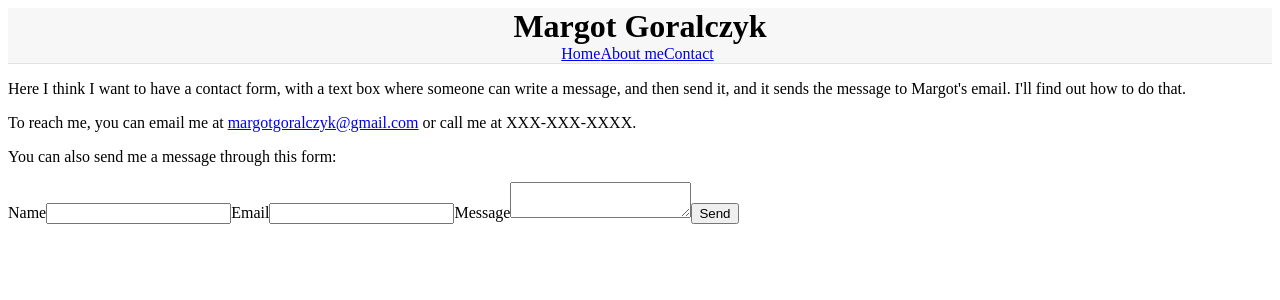
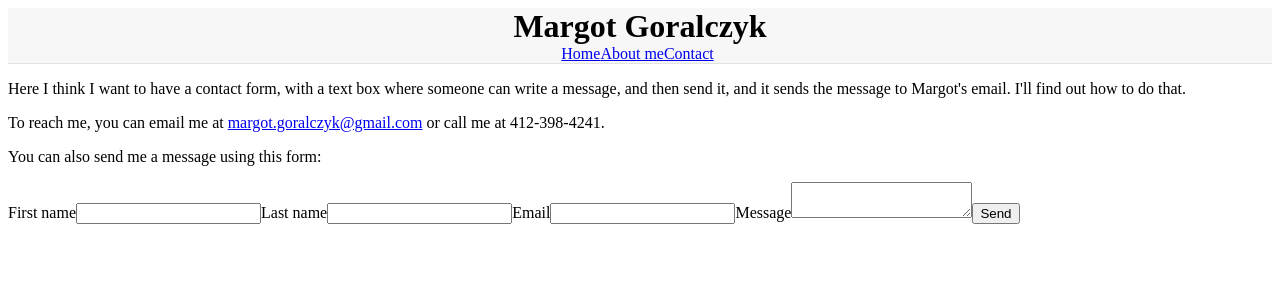
Before and after one commit to pamunev/margot-therapist-website, a React (Create React App) app: page /contact in a window 1280 px wide. Shown: the top 300 px of the page. Built offline with nearby package versions, Linux system fonts and the light colour scheme.

Commit message:
Added some submit functionality to the contact form. Now input text disappears after submitting. Also changed the cursor to hover on links and buttons. Also changed some setting on Email.js.

```diff
--- a/src/App.css
+++ b/src/App.css
@@ -1,5 +1,6 @@
+/*
 /* Global Styles */
-
+/*
 a {
   text-decoration: none;
 }
@@ -9,7 +10,7 @@ a {
   font-size: 52px;
   /*border-right: 4px;
   border-right-style: groove;*/
-
+/*
 }
 
 .header-link-furthest-right {
--- a/src/index.css
+++ b/src/index.css
@@ -1,3 +1,7 @@
+.button {
+  cursor: pointer;
+}
+
 #header {
   display: flex;
   justify-content: space-between;
@@ -20,6 +24,10 @@
   padding-right: 5px;
 }
 
+.link {
+  cursor: pointer;
+}
+
 
 
 /*
--- a/src/routes/contact.jsx
+++ b/src/routes/contact.jsx
@@ -1,9 +1,10 @@
-import { useRef } from "react"
+import { useRef, useState } from "react"
 import emailjs from "@emailjs/browser"
 import { Form } from "react-router-dom"
 
 function Contact() {
     const form = useRef()
+    const [isSubmitted, setIsSubmitted] = useState(false)
 
     const sendEmail = (e) => {
         e.preventDefault()
@@ -15,6 +16,11 @@ function Contact() {
             .then(
                 () => {
                     console.log("SUCCESS!")
+                    setIsSubmitted(true)
+                    window.alert(
+                        `Your message has been sent!`
+                    )
+                    form.current.reset()
                 },
                 (error) => {
                     console.log("FAILED...", error.text)
@@ -28,19 +34,21 @@ function Contact() {
                 Here I think I want to have a contact form, with a text box where someone can write a message, and then send it, and it sends the message to Margot's email. I'll find out how to do that.
             </p>
             <p>
-                To reach me, you can email me at <a href="mailto:margotgoralczyk@gmail.com">margotgoralczyk@gmail.com</a> or call me at XXX-XXX-XXXX.
+                To reach me, you can email me at <a href="mailto:margot.goralczyk@gmail.com">margot.goralczyk@gmail.com</a> or call me at 412-398-4241.
             </p>
             <p>
-                You can also send me a message through this form:
+                You can also send me a message using this form:
             </p>
             <Form ref={form} onSubmit={sendEmail}>
-                <label>Name</label>
-                <input type="text" name="user_name" />
+                <label>First name</label>
+                <input type="text" name="first_name" />
+                <label>Last name</label>
+                <input type="text" name="last_name" />
                 <label>Email</label>
                 <input type="email" name="user_email" />
                 <label>Message</label>
                 <textarea name="message" />
-                <input type="submit" value="Send" />
+                <input type="submit" value="Send" className="button" />
             </Form>
         </div>
 
```
